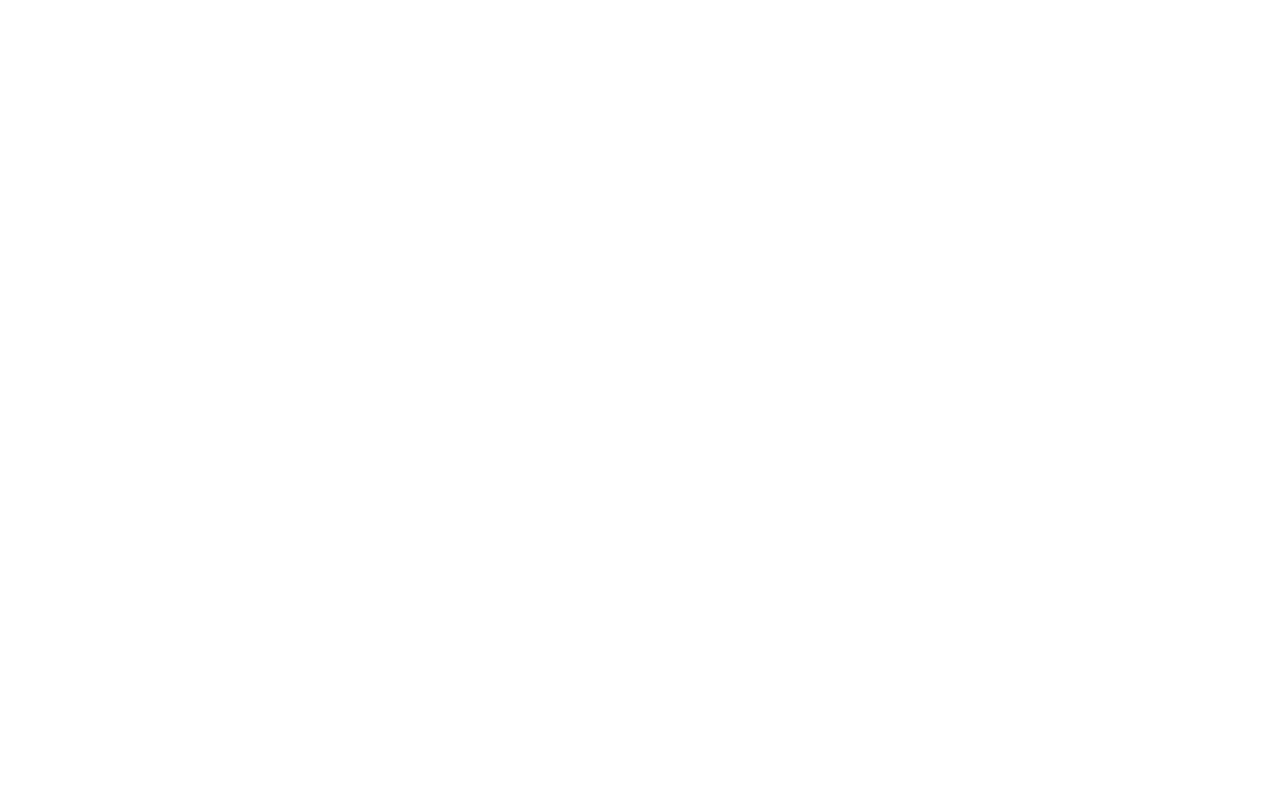
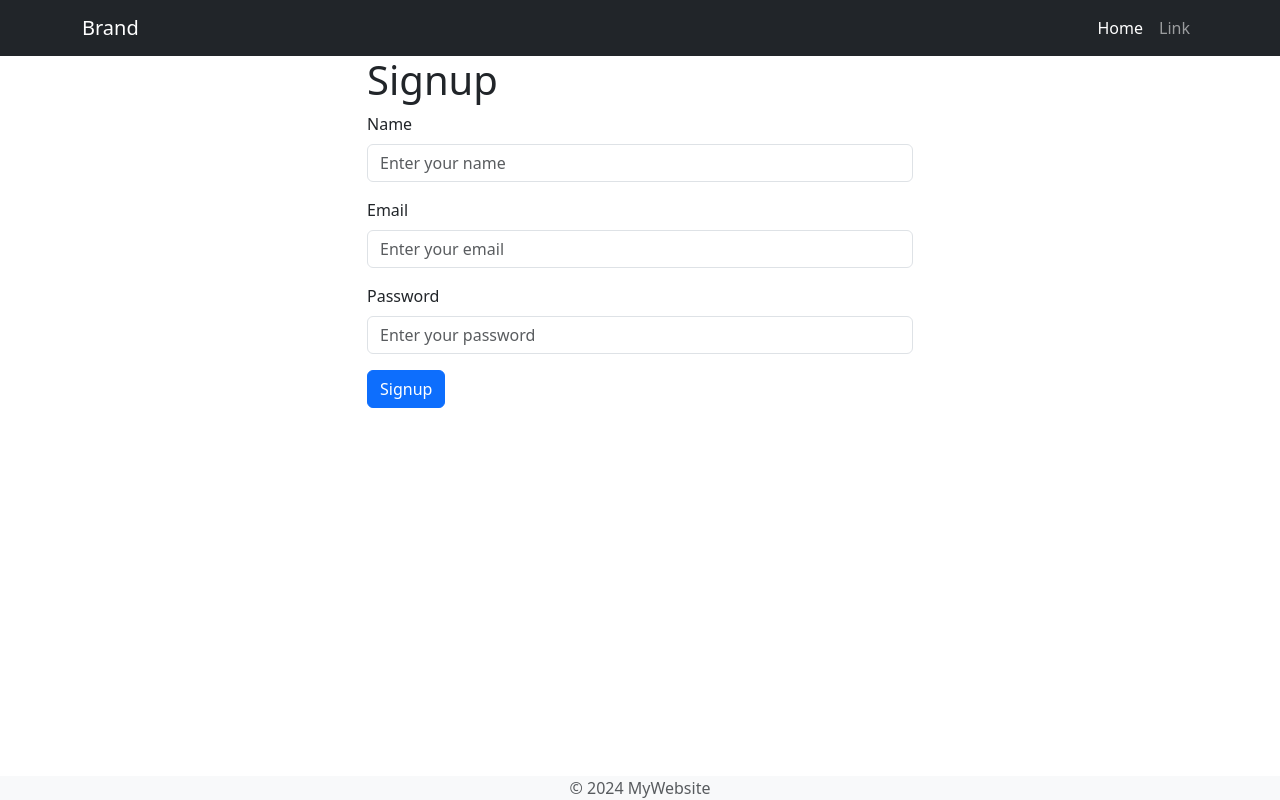
Before and after one commit to berkehanorhon/BarterSwap, a Flask app: page /user/signup in a window 1280 px wide. Before the commit the page is empty. Run offline with Flask 3, Linux system fonts and the light colour scheme; some libraries are stand-ins or nearby versions.

Commit message:
signup html created

```diff
--- a/templates/signup.html
+++ b/templates/signup.html
@@ -1,10 +1,27 @@
-<!DOCTYPE html>
-<html lang="en">
-<head>
-    <meta charset="UTF-8">
-    <title>Title</title>
-</head>
-<body>
-
-</body>
-</html>
+{% extends "base.html" %}
+{% block title %}Sign Up{% endblock %}
+<link href="https://cdn.jsdelivr.net/npm/bootstrap@5.3.0-alpha1/dist/css/bootstrap.min.css" rel="stylesheet">
+{% block content %}
+    <div class="container">
+        <div class="row justify-content-center">
+            <div class="col-md-6">
+                <h1>Signup</h1>
+                <form>
+                    <div class="mb-3">
+                        <label for="name" class="form-label">Name</label>
+                        <input type="text" class="form-control" id="name" placeholder="Enter your name">
+                    </div>
+                    <div class="mb-3">
+                        <label for="email" class="form-label">Email</label>
+                        <input type="email" class="form-control" id="email" placeholder="Enter your email">
+                    </div>
+                    <div class="mb-3">
+                        <label for="password" class="form-label">Password</label>
+                        <input type="password" class="form-control" id="password" placeholder="Enter your password">
+                    </div>
+                    <button type="submit" class="btn btn-primary">Signup</button>
+                </form>
+            </div>
+        </div>
+    </div>
+{% endblock %}
```
